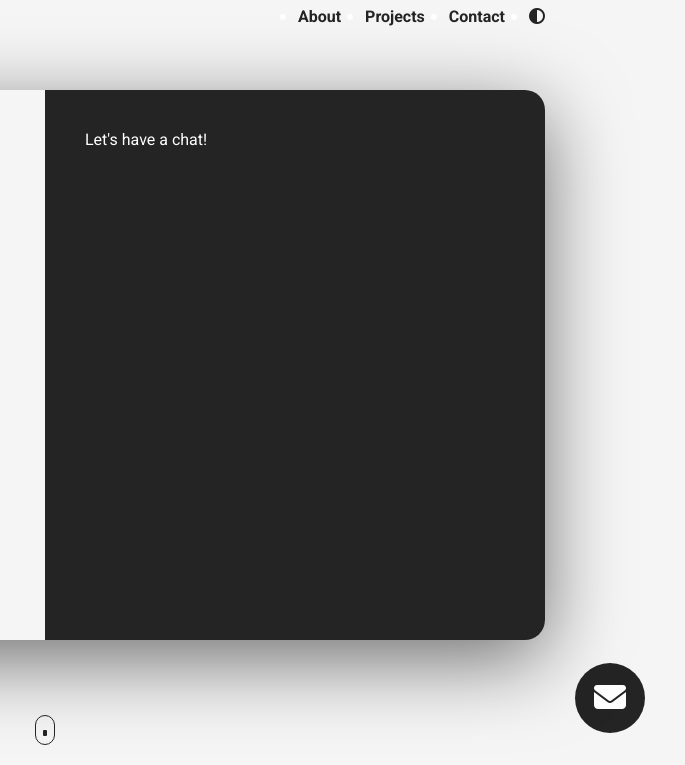
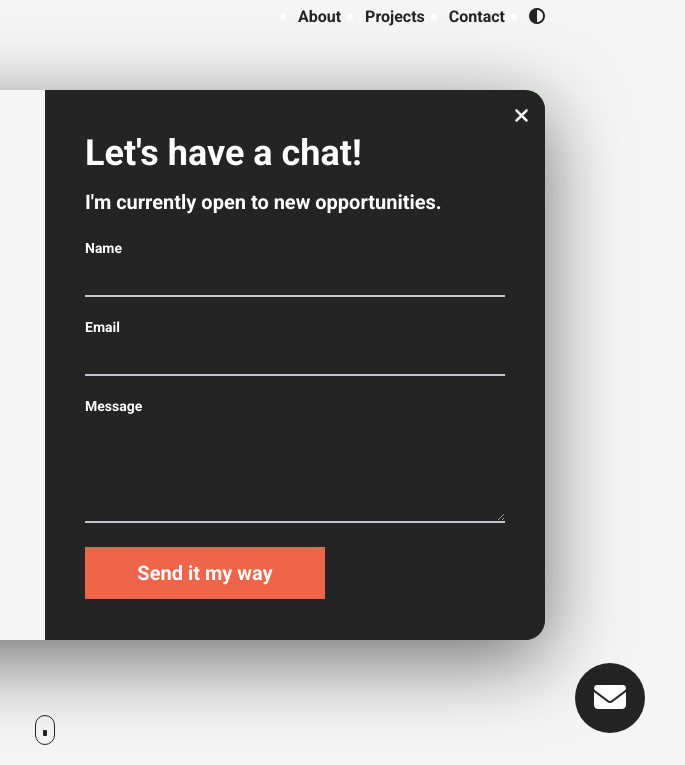
Before and after one commit to momycani/JAVASCRIPT-BUILD-LIKE-A-PRO, a plain HTML site: page index.html in a window 1280 px wide. Shown: the part 35-800 px from the top of the page, 595-1280 px from the left. Drawn offline with nearby package versions, Linux system fonts and the light colour scheme.

Commit message:
Module 4 1.11

```diff
--- a/index.html
+++ b/index.html
@@ -6,7 +6,17 @@
     <title>Build Like a Pro</title>
     <link rel="stylesheet" href="style.css">
     <script src="https://kit.fontawesome.com/46158079ac.js" crossorigin="anonymous"></script>
-    <script src="script.js" defer></script>
+    <script src="script.js"></script>
+    <script type="text/javascript"
+        src="https://cdn.jsdelivr.net/npm/@emailjs/browser@4/dist/email.min.js">
+</script>
+<script type="text/javascript">
+   (function(){
+      emailjs.init({
+        publicKey: "wsLuRZgJzGaOG0et9",
+      });
+   })();
+</script>
 </head>
 <body>
     <section id="landing-page">
@@ -87,7 +97,32 @@
                     </figure>
                 </div>
             </div>
-            <div class="modal__half modal__contact">Let's have a chat!</div>
+            <div class="modal__half modal__contact">
+                <h3 class="modal__title modal__title--contact">Let's have a chat!</h3>
+                <h3 class="modal__sub-title modal__sub-title--contact">I'm currently open to new opportunities.</h3>
+                <form id="contact__form" onsubmit="contact(event)">
+                    <div class="form__item">
+                        <label class="form__item--label">Name</label>
+                        <input class="input" name="user_name" type="text"></input>
+                    </div>
+                    <div class="form__item">
+                        <label class="form__item--label">Email</label>
+                        <input class="input" name="user_email" type="email"></input>
+                    </div>
+                    <div class="form__item">
+                        <label class="form__item--label">Message</label>
+                        <textarea class="input" name="message" type="text"></textarea>
+                    </div>
+                    <button id="contact__submit" class="form__submit click">Send it my way</button>
+                </form>
+                <div class="modal__overlay modal__overlay--loading">
+                    <i class="fa-solid fa-spinner"></i>
+                </div>
+                <div class="modal__overlay modal__overlay--success">
+                    Thanks for the message! I look forward to connecting with you soon.
+                </div>
+            </div>
+            <i class="fa-solid fa-times modal__exit click"></i>
         </div>
     </section>
     <section id="projects">
--- a/script.js
+++ b/script.js
@@ -0,0 +1,24 @@
+// template_s3chdi9
+// service_j7pu9xp
+// publicKey wsLuRZgJzGaOG0et9
+
+function contact(event) {
+    event.preventDefault();
+    const loading = document.querySelector(".modal__overlay--loading");
+    const success = document.querySelector(".modal__overlay--success");
+    loading.classList += " modal__overlay--visible";
+    emailjs
+        .sendForm(
+            "service_j7pu9xp",
+            "template_s3chdi9",
+           event.target,
+            "wsLuRZgJzGaOG0et9"
+        ) .then(() => {
+            loading.classList.remove("modal__overlay--visible");
+            success.classList += " modal__overlay--visible";
+        }).catch(() => {
+            loading.classList.remove("modal__overlay--visible");
+            alert(
+                "The email service is temporarily unavailable. Please contact me directly at bethkenward3@gmail.com");
+            });
+}
--- a/style.css
+++ b/style.css
@@ -19,6 +19,33 @@ button {
 section {
     background-color: rgb(245, 245, 245)
 }
+input, textarea {
+    width: 100%;
+    background-color: #242424;
+    color: white;
+    outline: none;
+    border: 2px solid #c0c4cc;
+    border-top: none;
+    border-left: none;
+    border-right: none;
+    height: 40px;
+    transition: all 300ms ease;
+}
+textarea {
+    height: 100px;
+    margin-top: 8px;
+    resize: vertical;
+}
+label {
+    font-size: 14px;
+    font-weight: bold;
+}
+input:hover, textarea:hover {
+    border-color: #dcdfe6;
+}
+input:focus, textarea:focus {
+    border-color: #f06449;
+}
 .container {
     padding: 50px 0;
     width: 100%;
@@ -31,6 +58,7 @@ section {
     padding: 0 12px;
 }
 .click {
+    cursor: pointer;
     transition: transform 300ms ease;
 }
 .click:hover {
@@ -48,6 +76,28 @@ section {
 .orange {
     color: blueviolet !important;
     font-weight: bold;
+}
+.link__hover-effect {
+    position: relative;
+}
+.link__hover-effect:after {
+    content: "";
+    position: absolute;
+    bottom: 3px;
+    height: 3px;
+    width: 0;
+    right: 0;
+    transition: all 300ms ease;
+}
+.link__hover-effect--white:after {
+    background-color: #ffffff;
+}
+.link__hover-effect--black:after {
+    background-color: #242424;
+}
+.link__hover-effect:hover:after {
+    left: 0;
+    width: 100%;
 }
 
 /* LANDING PAGE */
@@ -166,6 +216,7 @@ nav {
     font-size: 20px;
 }
 
+
 /* MODAL */
 .modal {
     position: absolute;
@@ -184,12 +235,13 @@ nav {
     width: 50%;
     padding: 40px;
     display: flex;
+    display: flex;
+    flex-direction: column;
+    justify-content: center;
+    position: relative;
 }
 .modal__about {
     background-color: rgb(245, 245, 245);
-    display: flex;
-    flex-direction: column;
-    justify-content: center;
 }
 .modal__title {
     font-size: 36px;
@@ -202,6 +254,28 @@ nav {
 .modal__para {
     font-size: 16px;
     margin-bottom: 32px;
+}
+.form__item {
+    margin-bottom: 20px;
+}
+.form__submit {
+    background-color: #f06449;
+    border: 2px solid #f06449;
+    color: white;
+    font-weight: bold;
+    width: 100%;
+    max-width: 240px;
+    padding: 12px 24px;
+    font-size: 20px;
+    transition: all 300ms ease;
+}
+.form__submit:hover {
+    background-color: transparent;
+    border-color: #fff;
+}
+.form__submit:active {
+    color: #f06449;
+    border-color: #f06449;
 }
 .modal__languages {
     display: flex;
@@ -240,8 +314,57 @@ nav {
 .modal__contact {
     background-color: #242424;
     color: white;
+    display: flex;
+    flex-direction: column;
 }
-
+.modal__sub-title--white {
+    font-size: 14px;
+    margin: 12px 0 24px 0;
+}
+.modal__overlay {
+    position: absolute;
+    top: 0;
+    left: 0;
+    width: 100%;
+    height: 100%;
+    display: flex;
+    align-items: center;
+    justify-content: center;
+     z-index: -1;
+}
+.modal__overlay--loading {
+    background-color: green;
+    font-size: 80px;
+}
+.modal__overlay--success {
+    background-color: #4bb543;
+    font-size: 36px;
+    font-weight: bold;
+    text-align: center;
+    padding: 42px;
+}
+.modal__overlay--visible {
+    z-index: 1;
+}
+.fa-spinner {
+    animation: spinner 1000ms infinite;
+}
+@keyframes spinner{
+    0% {
+        transform: rotate(0deg);
+    }
+    100% {
+        transform: rotate(360deg);
+    }
+}
+.modal__exit {
+    position: absolute;
+    top: 16px;
+    right: 16px;
+    font-size: 20px;
+    color: #ffffff;
+    z-index: 100;
+}
 /*PROJECTS SECTION */
 .section__title {
     font-size: 48px;
```
